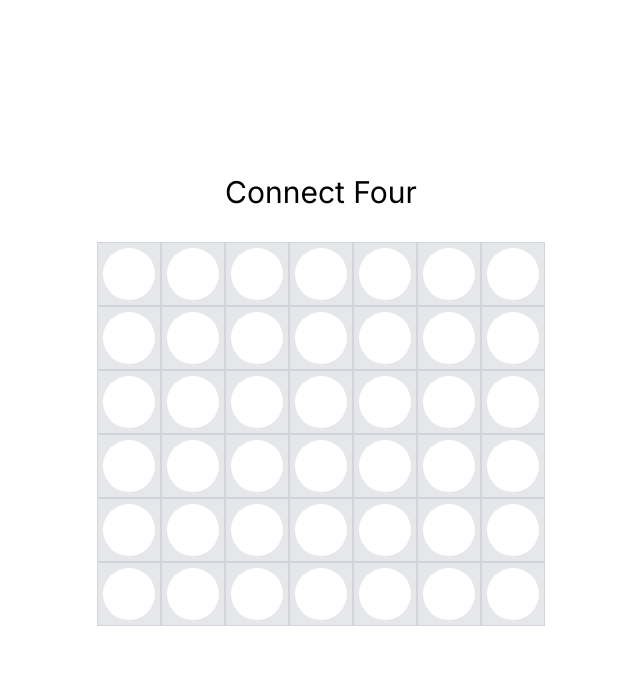
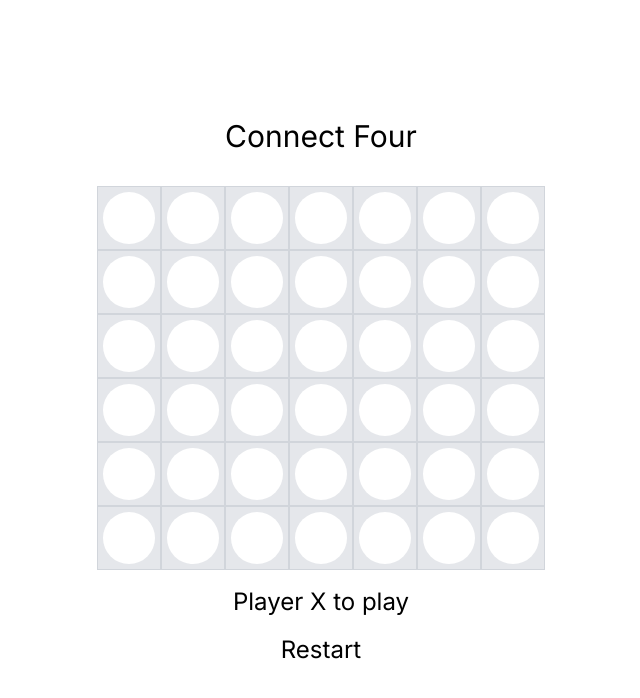
Before and after one commit to mohitarora249/game, a Next.js app: page /connect-four in a window 1280 px wide. Shown: the top 698 px of the page, without its empty margins (319-959 px from the left). Built offline with nearby package versions, Linux system fonts and the light colour scheme.

Commit message:
connect four game working

```diff
--- a/app/(module)/connect-four/use-connect-four.ts
+++ b/app/(module)/connect-four/use-connect-four.ts
@@ -6,19 +6,21 @@ const useConnectFour = () => {
     const [board, setBoard] = useState<GameType>(Array(6).fill(Array(7).fill(null)));
     const [currentPlayer, setCurrentPlayer] = useState<PlayerType>("X");
     const [winner, setWinner] = useState<PlayerType | null>(null);
-    const [gameState, setGameState] = useState<"new" | "inprogress" | "tied" | "over">("new");
+    const [gameState, setGameState] = useState<"new" | "inprogress" | "tied" | "over">("inprogress");
 
-    const startGameClickHandler = () => {
+    const startOver = () => {
         setGameState("inprogress");
         setCurrentPlayer("X");
         setWinner(null);
+        setBoard(() => Array(6).fill(Array(7).fill(null)));
     };
 
-    const checkWinner = ({row, column, player}: {row: number, column: number, player: PlayerType}) => {
+    const checkWinner = ({ row, column, player }: { row: number, column: number, player: PlayerType }) => {
         try {
             if (board[row + 1][column] === player) {
                 if (board[row + 2][column] === player) {
                     if (board[row + 3][column] === player) {
+                        setGameState("over");
                         return true;
                     }
                 }
@@ -29,6 +31,7 @@ const useConnectFour = () => {
             if (board[row + 1][column + 1] === player) {
                 if (board[row + 2][column + 2] === player) {
                     if (board[row + 3][column + 3] === player) {
+                        setGameState("over");
                         return true;
                     }
                 }
@@ -39,6 +42,7 @@ const useConnectFour = () => {
             if (board[row + 1][column - 1] === player) {
                 if (board[row + 2][column - 2] === player) {
                     if (board[row + 3][column - 3] === player) {
+                        setGameState("over");
                         return true;
                     }
                 }
@@ -49,6 +53,7 @@ const useConnectFour = () => {
             if (board[row][column + 1] === player) {
                 if (board[row][column + 2] === player) {
                     if (board[row][column + 3] === player) {
+                        setGameState("over");
                         return true;
                     }
                 }
@@ -59,6 +64,7 @@ const useConnectFour = () => {
             if (board[row][column - 1] === player) {
                 if (board[row][column - 2] === player) {
                     if (board[row][column - 3] === player) {
+                        setGameState("over");
                         return true;
                     }
                 }
@@ -69,6 +75,7 @@ const useConnectFour = () => {
             if (board[row - 1][column - 1] === player) {
                 if (board[row - 2][column - 2] === player) {
                     if (board[row - 3][column - 3] === player) {
+                        setGameState("over");
                         return true;
                     }
                 }
@@ -79,6 +86,7 @@ const useConnectFour = () => {
             if (board[row - 1][column + 1] === player) {
                 if (board[row - 2][column + 2] === player) {
                     if (board[row - 3][column + 3] === player) {
+                        setGameState("over");
                         return true;
                     }
                 }
@@ -86,7 +94,8 @@ const useConnectFour = () => {
         } catch (e) { console.log(e) }
     };
 
-    const updateGame = ({row, col}: {row: number, col: number}) => {
+    const updateGame = ({ row, col }: { row: number, col: number }) => {
+        if (gameState === "over") return;
         let rowToBeUpdated = board.findIndex((rowArr, index) => {
             // Find the first row that is occupied or at the bottom of the board
             if (rowArr[col] !== null || index === board.length - 1) return index;
@@ -101,7 +110,7 @@ const useConnectFour = () => {
                 console.table(boardCopy)
                 return boardCopy;
             });
-            if (checkWinner({row: rowToBeUpdated, column: col, player:currentPlayer})) {
+            if (checkWinner({ row: rowToBeUpdated, column: col, player: currentPlayer })) {
                 setGameState("over");
                 setWinner(currentPlayer);
                 return;
@@ -110,16 +119,16 @@ const useConnectFour = () => {
         }
     };
 
-    const onMouseOverHandler = ({row, col}: {row: number, col: number}) => {
+    const onMouseOverHandler = ({ row, col }: { row: number, col: number }) => {
         // console.log("onMouseOverHandler : ", { row, col });
-      }
+    }
 
     return {
         board,
         currentPlayer,
         gameState,
         winner,
-        startGameClickHandler,
+        startOver,
         updateGame,
         onMouseOverHandler
     }
--- a/app/connect-four/page.tsx
+++ b/app/connect-four/page.tsx
@@ -7,7 +7,7 @@ import { cn } from "../(utils)";
 
 const ConnectFour = () => {
 
-  const { board, currentPlayer, gameState, startGameClickHandler, updateGame, winner, onMouseOverHandler } = useConnectFour();
+  const { board, currentPlayer, gameState, startOver, updateGame, winner, onMouseOverHandler } = useConnectFour();
 
   return (
     <div className="h-screen w-screen flex items-center justify-center flex-col">
@@ -22,6 +22,14 @@ const ConnectFour = () => {
           </div>
         ))}
       </div>
+      <p className="text-2xl my-4 flex flex-col space-y-4">
+        {gameState === "inprogress" && (
+          <span>Player {currentPlayer} to play</span>
+        )}
+        <button onClick={startOver}>Restart</button>
+        {gameState === "tied" && <span>Game tied!</span>}
+        {winner && <span>Palyer {winner} wins!</span>}
+      </p>
     </div>
   )
 };
```
